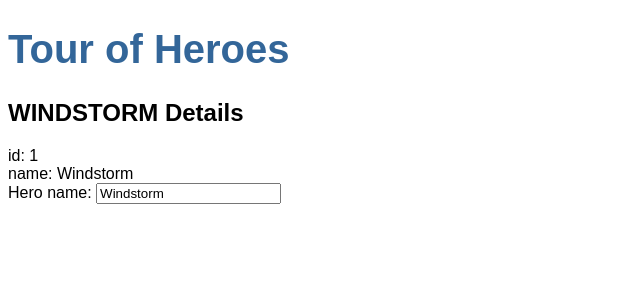
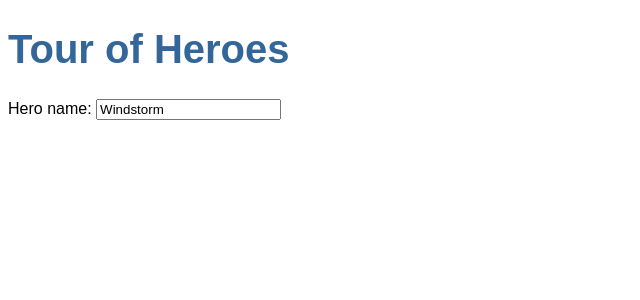
Before and after one commit to FireL0ki/angular-tour-of-heroes, an Angular app: page / in a window 1280 px wide. Shown: the top 300 px of the page, without its empty margins (0-640 px from the left). Built offline with nearby package versions, Linux system fonts and the light colour scheme.

Commit message:
remove old code in heroes component html template

```diff
--- a/src/app/heroes/heroes.component.html
+++ b/src/app/heroes/heroes.component.html
@@ -1,8 +1,3 @@
-<h2>{{hero.name | uppercase}} Details</h2>
-
-<div><span>id: </span>{{hero.id}}</div>
-<div><span>name: </span>{{hero.name}}</div>
-
 <div>
     <label for="name">Hero name: </label>
     <!-- [(ngModel)] - Angular's two way data binding syntax -->
```
